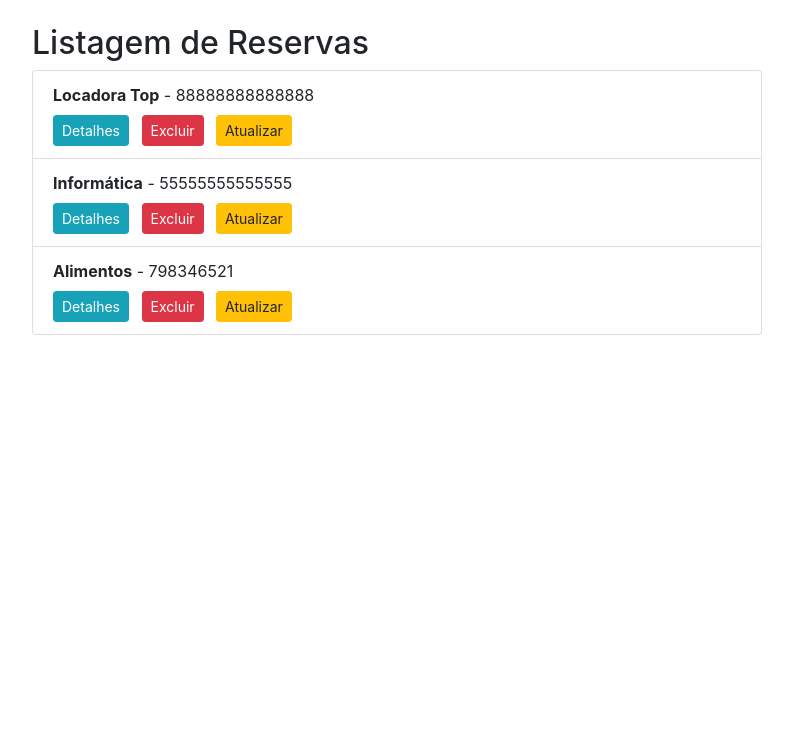
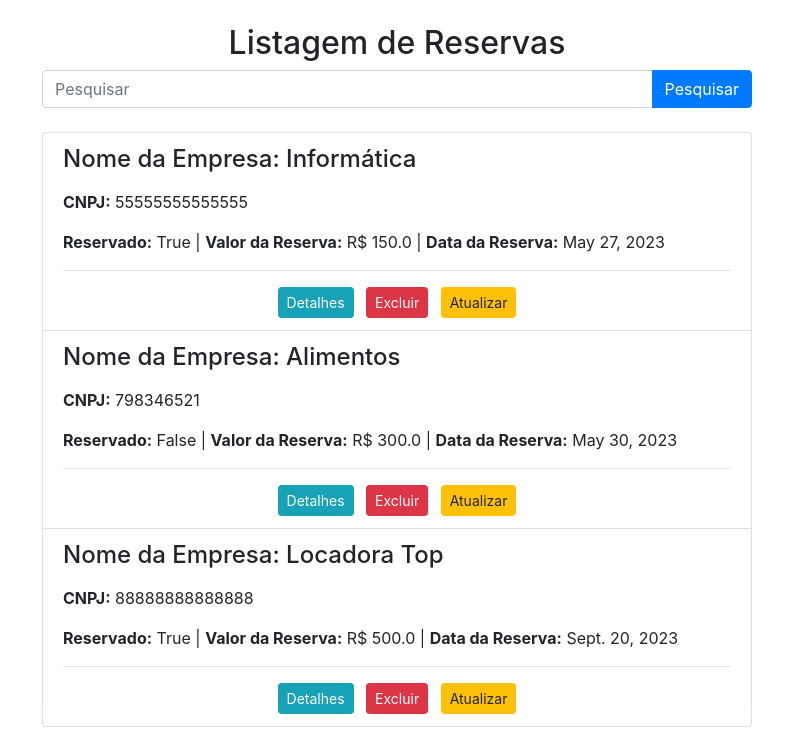
Before and after one commit to danilo-pms/reservasstand-3bpi, a Django app: page / in a window 1280 px wide. Shown: the part 56-800 px from the top of the page, without its empty margins (243-1036 px from the left). Run offline with Django 4.2, Linux system fonts and the light colour scheme; data comes from the database, SQL or seed files in the repository; both versions use the stored data as it was after the commit; some libraries are stand-ins or nearby versions.

Commit message:
commit_atividade3

```diff
--- a/reservas/models.py
+++ b/reservas/models.py
@@ -13,6 +13,7 @@ class Reserva(models.Model):
     categoria_empresa = models.CharField(max_length=50)
     quitado = models.BooleanField(default=False)
     stand = models.OneToOneField(Stand, on_delete=models.CASCADE, null=True, blank=True)
+    data = models.DateField(null=True, blank=True)
 
     def __str__(self):
         return f"Reserva {self.id} - {self.nome}"
--- a/reservas/templates/reservas/listar.html
+++ b/reservas/templates/reservas/listar.html
@@ -5,14 +5,28 @@ Home
 {% endblock %}
 
 {% block content %}
-<div class="row mt-4">
+<div class="container mt-4">
+    <div class="row">
         <div class="col-md-8 offset-md-2">
-        <h2>Listagem de Reservas</h2>
+            <h2 class="text-center">Listagem de Reservas</h2>
+
+            <form method="GET" action="" class="mb-4">
+                <div class="input-group">
+                    <input type="text" name="nome" class="form-control" placeholder="Pesquisar">
+                    <div class="input-group-append">
+                        <button type="submit" class="btn btn-primary">Pesquisar</button>
+                    </div>
+                </div>
+            </form>
+
             <ul class="list-group">
                 {% for reserva in reservas %}
                 <li class="list-group-item">
-                <strong>{{ reserva.nome }}</strong> - {{ reserva.cnpj }}
-                <div class="mt-2">
+                    <h4 class="mb-3">Nome da Empresa: {{ reserva.nome }}</h4>
+                    <p><strong>CNPJ:</strong> {{ reserva.cnpj }}</p>
+                    <p><strong>Reservado:</strong> {{ reserva.quitado }} | <strong>Valor da Reserva:</strong> <span>R$ </span>{{reserva.stand.valor}} | <strong>Data da Reserva:</strong> {{ reserva.data }}</p>
+                    <hr>
+                    <div class="text-center">
                         <a href="{% url 'detalhes' id=reserva.id %}" class="btn btn-info btn-sm mr-2">Detalhes</a>
                         <a href="{% url 'excluir' id=reserva.id %}" class="btn btn-danger btn-sm mr-2">Excluir</a>
                         <a href="{% url 'atualizar' id=reserva.id %}" class="btn btn-warning btn-sm">Atualizar</a>
@@ -22,4 +36,6 @@ Home
             </ul>
         </div>
     </div>
+</div>
+
 {% endblock %}
--- a/reservas/views.py
+++ b/reservas/views.py
@@ -15,8 +15,17 @@ def cadastro(request):
     return render(request, 'reservas/cadastro.html', context)
 
 def listar(request):
-    reservas = Reserva.objects.all()
-    return render(request, "reservas/listar.html", {"reservas": reservas})
+    # Obter todas as reservas ordenadas por data
+    reservas = Reserva.objects.all().order_by("data")
+
+    # Verificar se o parâmetro de consulta 'nome' está presente na solicitação GET
+    if request.GET.get('nome'):
+        # Filtrar as reservas cujo nome contenha o valor fornecido em 'nome'
+        reservas = reservas.filter(nome__icontains=request.GET.get('nome'))
+
+    context = {'reservas': reservas}
+    return render(request, "reservas/listar.html", context)
+
 
 def excluir(request, id):
     reserva = get_object_or_404(Reserva, id=id)
```
Also changed, not shown: db.sqlite3, reservas/migrations/0002_reserva_data.py (added). Lines whose indentation alone changed are shown as unchanged.
